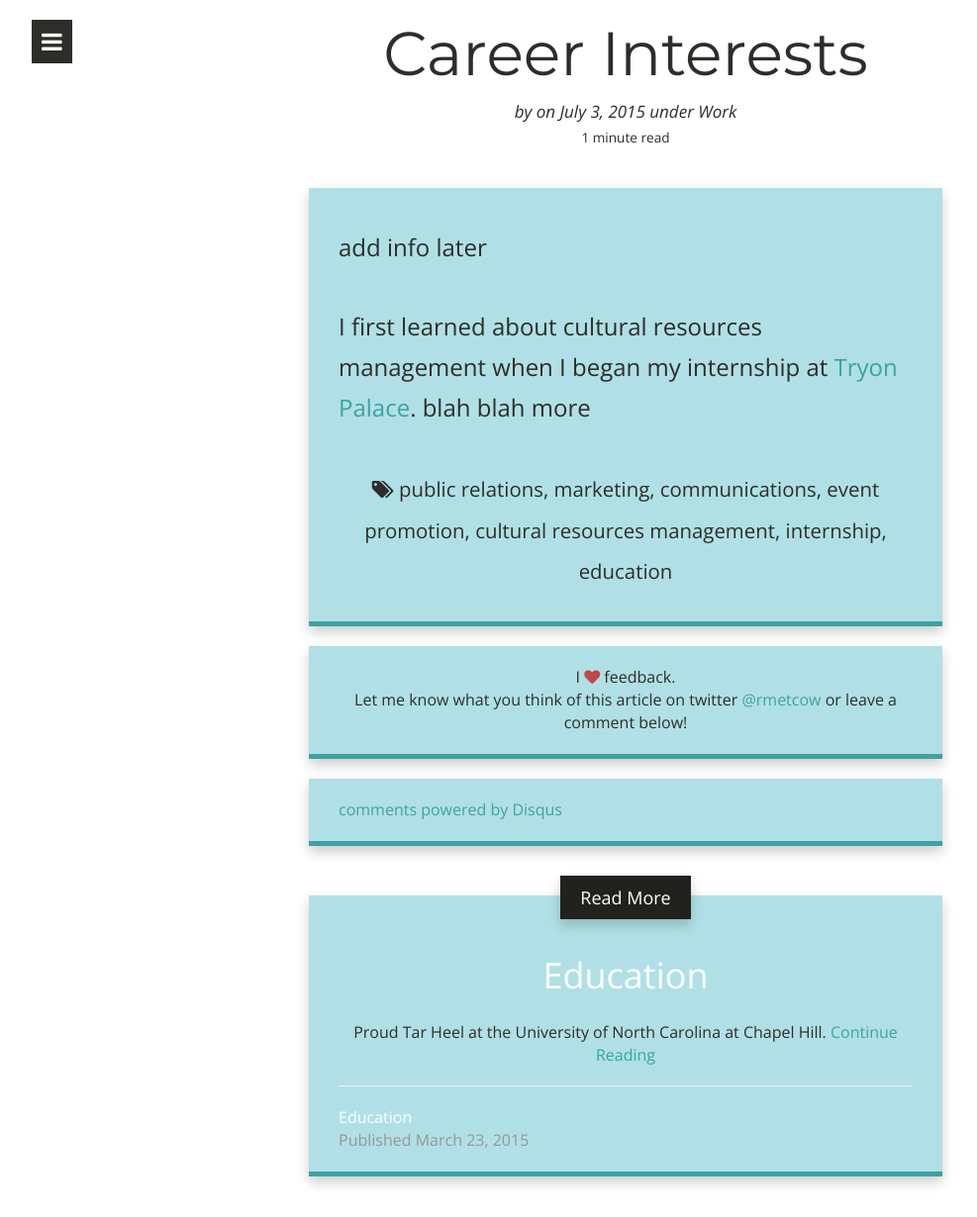
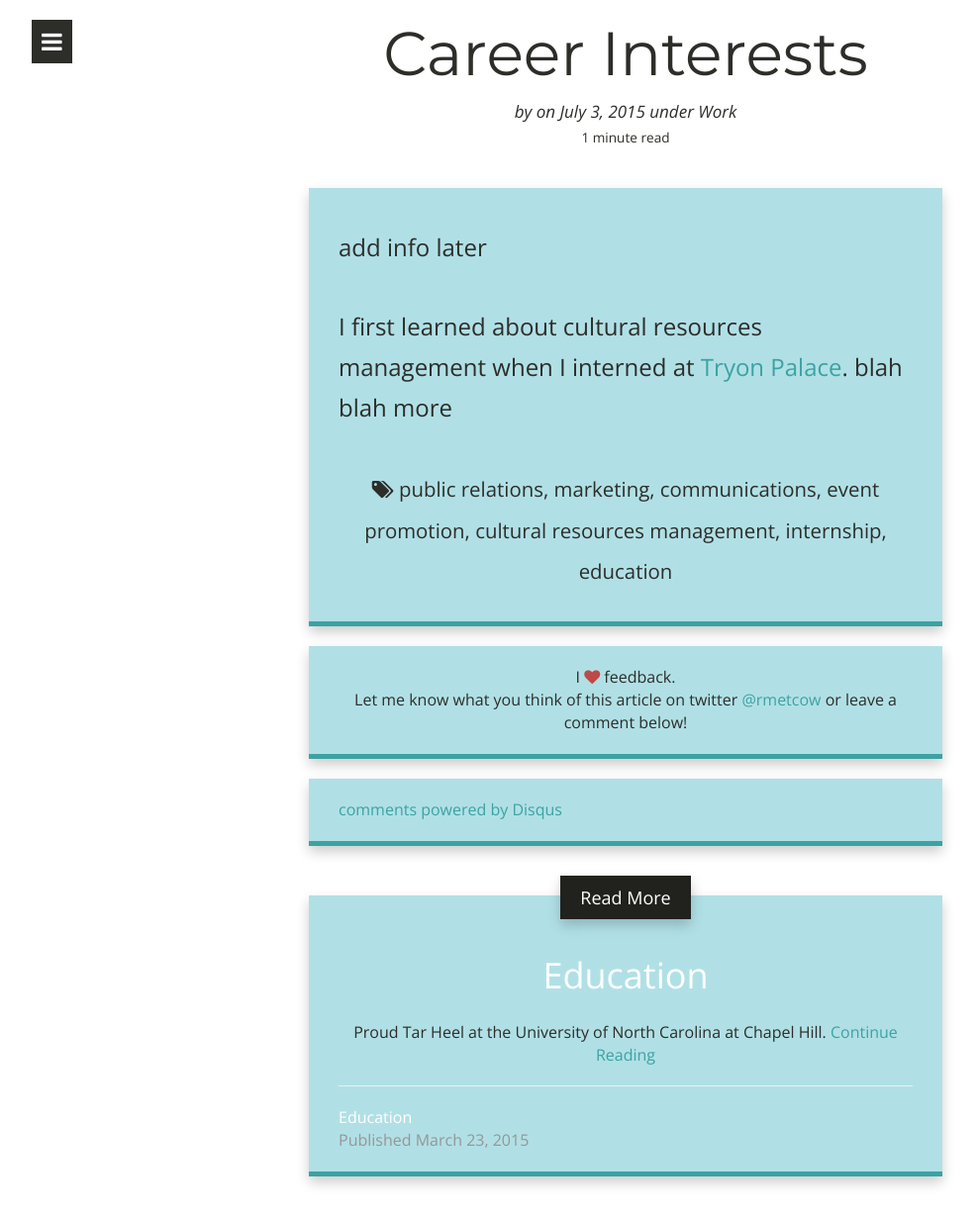
Before and after one commit to rcmetcalf/rcmetcalf.github.io, a Jekyll site: the page built from _posts/2015-07-03-career-interests.md, in a window 1280 px wide. Shown: the whole page at 99% size, without its empty margins (8-995 px from the left). Built offline with Jekyll 4.4.1, drawn with Linux system fonts in a browser that asks for light colours; nearby versions of some CDN libraries; Markdown is read by kramdown in place of the engine named in the settings; comment, search, counter and statistics services are not loaded.

Commit message:
changed post

```diff
--- a/_posts/2015-07-03-career-interests.md
+++ b/_posts/2015-07-03-career-interests.md
@@ -17,4 +17,4 @@ tags:
 
 add info later
 
-I first learned about cultural resources management when I began my internship at [Tryon Palace](http://tryonpalace.org/). blah blah more
+I first learned about cultural resources management when I interned at [Tryon Palace](http://tryonpalace.org/). blah blah more
```
